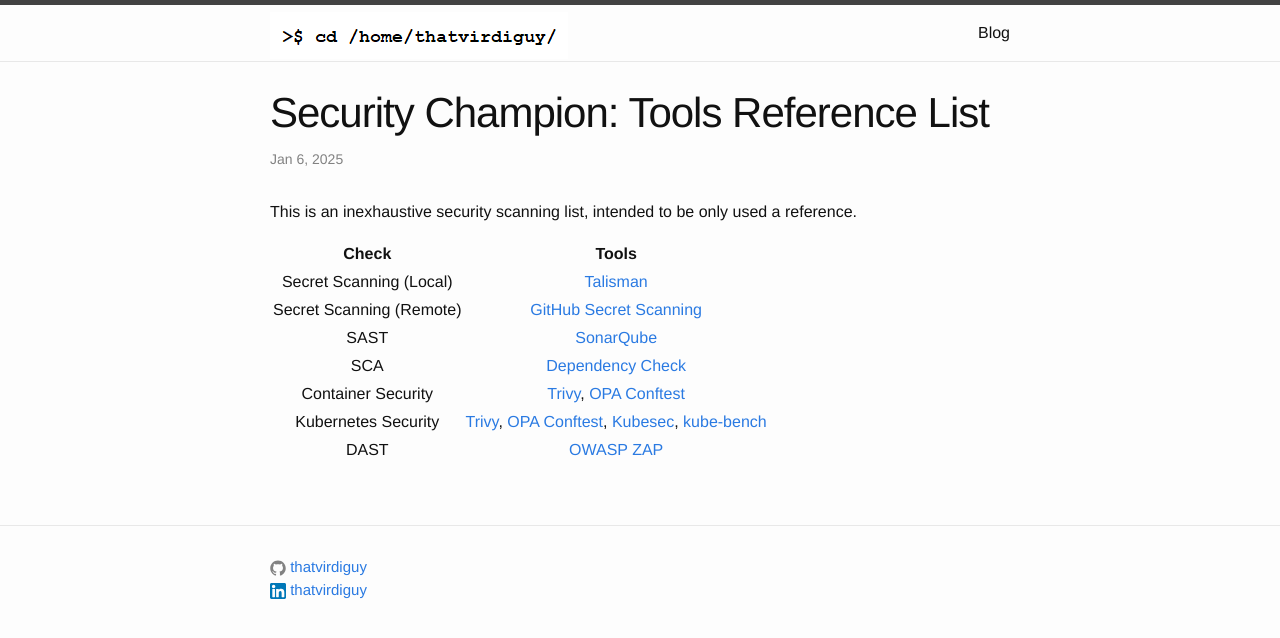
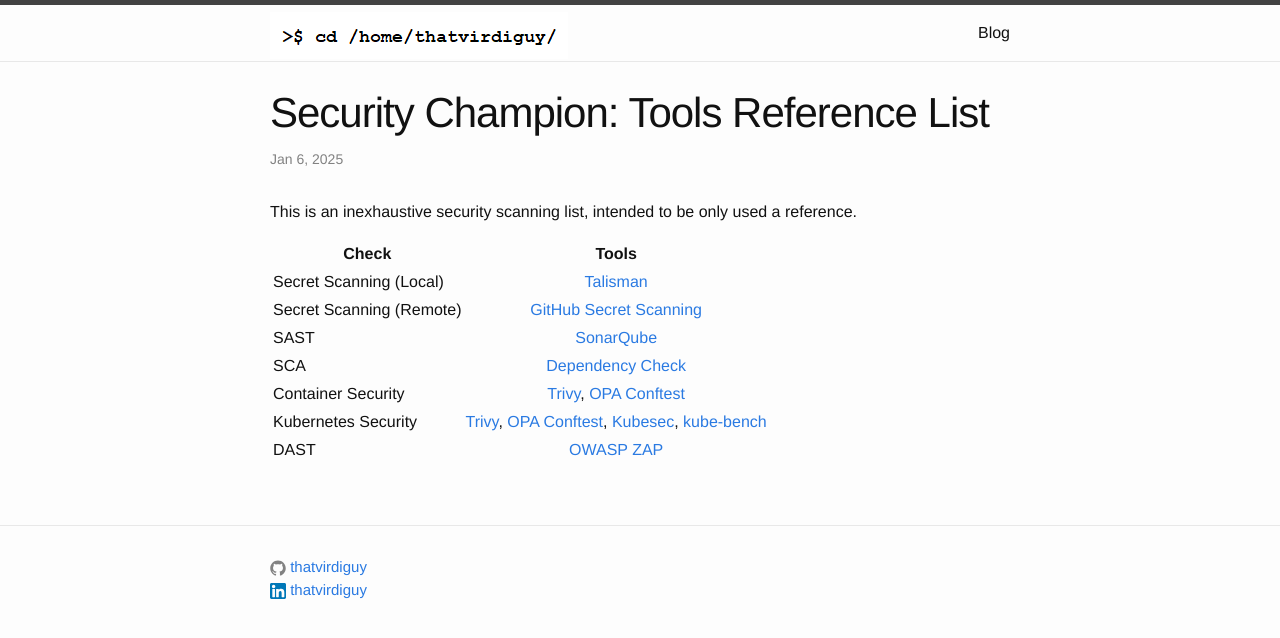
Before and after one commit to thatvirdiguy/thatvirdiguy.github.io, a Jekyll site: the page built from _posts/2025-01-06-security-champion:-Tools-Reference-List.md, in a window 1280 px wide. Shown: the top 638 px of the page. Built offline with Jekyll 4.4.1, drawn with Linux system fonts in a browser that asks for light colours; our own code applies the rules of GitHub Pages for plain Markdown files.

Commit message:
format table

```diff
--- a/_posts/2025-01-06-security-champion:-Tools-Reference-List.md
+++ b/_posts/2025-01-06-security-champion:-Tools-Reference-List.md
@@ -1,11 +1,11 @@
 This is an inexhaustive security scanning list, intended to be only used a reference.
 
 | Check                    | Tools                                                                                                                                                                                                                               |
-|:------------------------:|:-----------------------------------------------------------------------------------------------------------------------------------------------------------------------------------------------------------------------------------:|
-| Secret Scanning (Local)  | [Talisman](https://thoughtworks.github.io/talisman/docs)                                                                                                                                                                            |
-| Secret Scanning (Remote) | [GitHub Secret Scanning](https://docs.github.com/en/code-security/secret-scanning/introduction/about-secret-scanning)                                                                                                               |
-| SAST                     | [SonarQube](https://github.com/SonarSource/sonarqube)                                                                                                                                                                               |
-| SCA                      | [Dependency Check](https://owasp.org/www-project-dependency-check/)                                                                                                                                                                 |
-| Container Security       | [Trivy](https://trivy.dev/latest/docs/target/container_image/), [OPA Conftest](https://github.com/gbrindisi/dockerfile-security)                                                                                                    |
+|--------------------------|:---------------------------------------------------------------------------------------------------------------------------------------------------------------------------------------------------------------------------------:|
+| Secret Scanning (Local)  | [Talisman](https://thoughtworks.github.io/talisman/docs)                                                                                                                                                                          |
+| Secret Scanning (Remote) | [GitHub Secret Scanning](https://docs.github.com/en/code-security/secret-scanning/introduction/about-secret-scanning)                                                                                                             |
+| SAST                     | [SonarQube](https://github.com/SonarSource/sonarqube)                                                                                                                                                                             |
+| SCA                      | [Dependency Check](https://owasp.org/www-project-dependency-check/)                                                                                                                                                               |
+| Container Security       | [Trivy](https://trivy.dev/latest/docs/target/container_image/), [OPA Conftest](https://github.com/gbrindisi/dockerfile-security)                                                                                                  |
 | Kubernetes Security      | [Trivy](https://trivy.dev/latest/docs/target/kubernetes/), [OPA Conftest](https://www.openpolicyagent.org/docs/latest/kubernetes-primer/), [Kubesec](https://kubesec.io/), [kube-bench](https://github.com/aquasecurity/kube-bench) |
-| DAST                     | [OWASP ZAP](https://www.zaproxy.org/docs/docker/api-scan/)                                                                                                                                                                          |
+| DAST                     | [OWASP ZAP](https://www.zaproxy.org/docs/docker/api-scan/)                                                                                                                                                                         |
```
